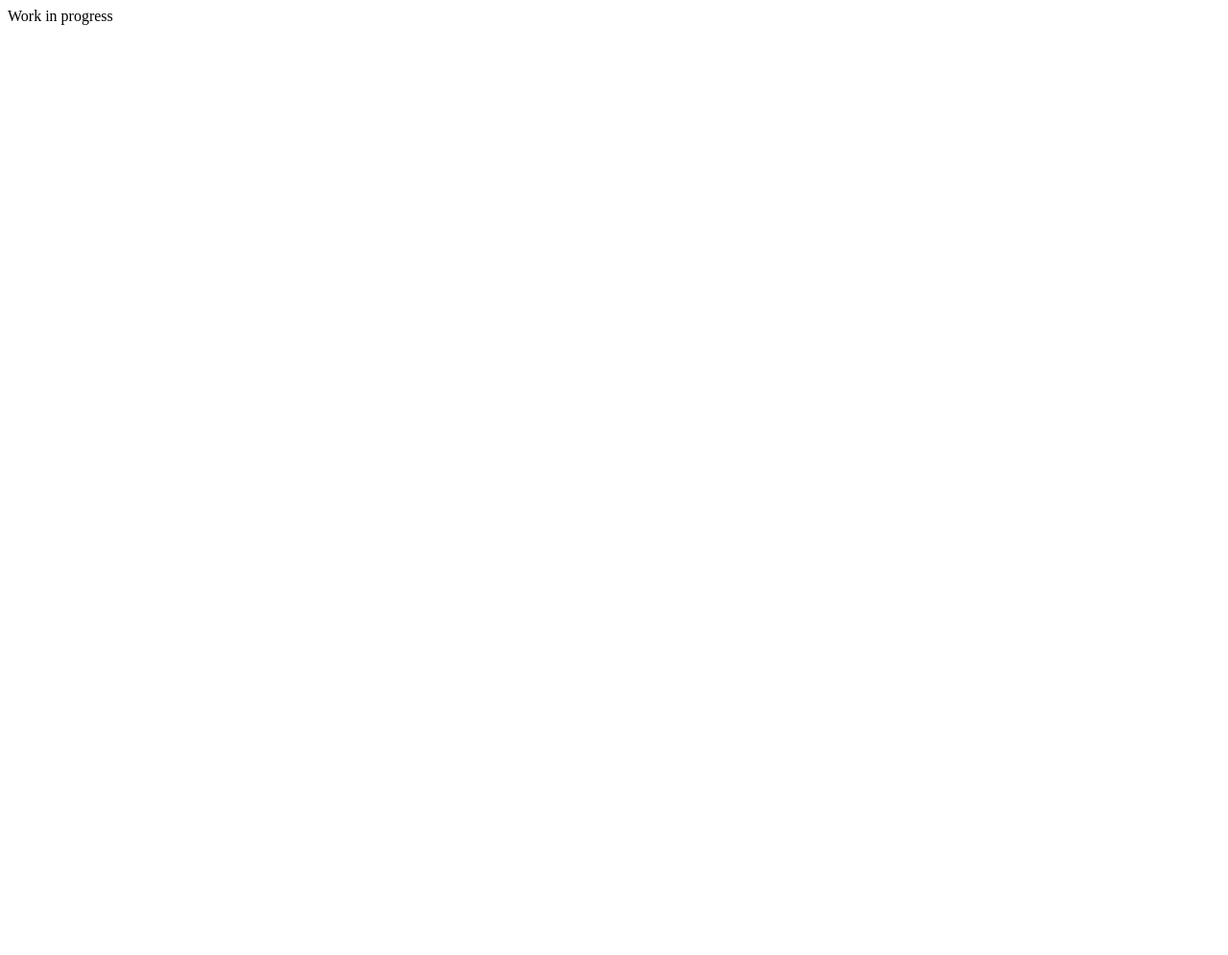
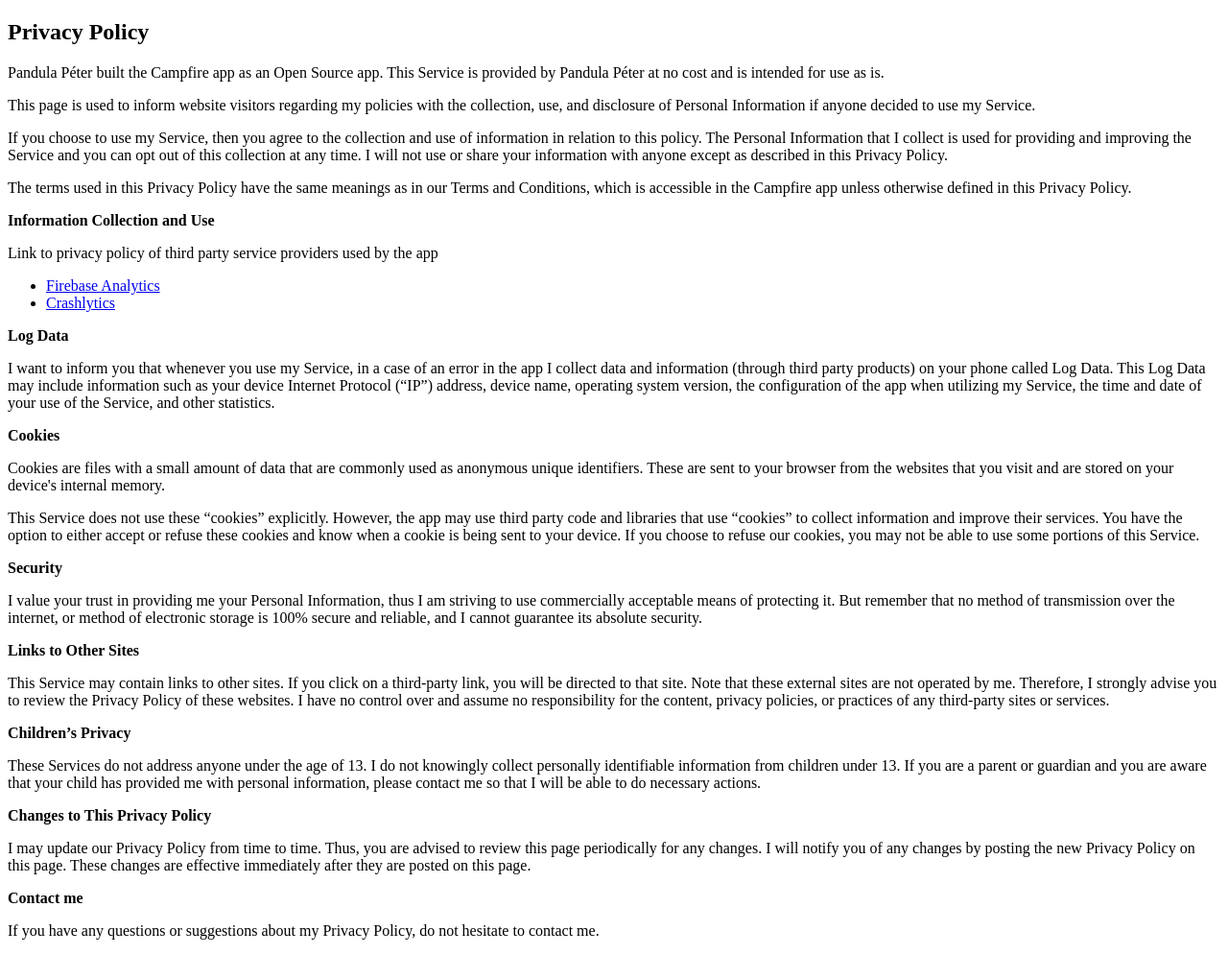
Before and after one commit to pandulapeter/campfire-backend, a website: page privacy-policy.html in a window 1280 px wide. Shown: the whole page at 96% size. Before the commit the page ends 800 px from the top, so only its background shows below. Drawn offline with Linux system fonts and the light colour scheme.

Commit message:
Create Terms and Conditions and Privacy Policy pages.

```diff
--- a/privacy-policy.html
+++ b/privacy-policy.html
@@ -1,9 +1,37 @@
 <!DOCTYPE html>
 <html>
-<head>
-  <title>Privacy policy</title>
-</head>
-<body>
-Work in progress
-</body>
+	<head>
+		<meta charset="utf-8">
+		<meta name="viewport" content="width=device-width">
+		<title>Privacy Policy</title>
+	</head>
+	<body>
+		<h2>Privacy Policy</h2>
+		<p>Pandula Péter built the Campfire app as an Open Source app. This Service is provided by Pandula Péter at no cost and is intended for use as is.</p>
+		<p>This page is used to inform website visitors regarding my policies with the collection, use, and disclosure of Personal Information if anyone decided to use my Service.</p>
+		<p>If you choose to use my Service, then you agree to the collection and use of information in relation to this policy. The Personal Information that I collect is used for providing and improving the Service and you can opt out of this collection at any time. I will not use or share your information with anyone except as described in this Privacy Policy.</p>
+		<p>The terms used in this Privacy Policy have the same meanings as in our Terms and Conditions, which is accessible in the Campfire app unless otherwise defined in this Privacy Policy.</p>
+		<p><strong>Information Collection and Use</strong></p>
+		<div><p>Link to privacy policy of third party service providers used by the app</p>
+			<ul>
+				<li><a href="https://firebase.google.com/policies/analytics" target="_blank">Firebase Analytics</a></li>
+				<li><a href="http://try.crashlytics.com/terms/privacy-policy.pdf" target="_blank">Crashlytics</a></li>
+			</ul>
+		</div>
+		<p><strong>Log Data</strong></p>
+		<p> I want to inform you that whenever you use my Service, in a case of an error in the app I collect data and information (through third party products) on your phone called Log Data. This Log Data may include information such as your device Internet Protocol (“IP”) address, device name, operating system version, the configuration of the app when utilizing my Service, the time and date of your use of the Service, and other statistics.</p>
+		<p><strong>Cookies</strong></p>
+		<p>Cookies are files with a small amount of data that are commonly used as anonymous unique identifiers. These are sent to your browser from the websites that you visit and are stored on your device's internal memory.</p>
+		<p>This Service does not use these “cookies” explicitly. However, the app may use third party code and libraries that use “cookies” to collect information and improve their services. You have the option to either accept or refuse these cookies and know when a cookie is being sent to your device. If you choose to refuse our cookies, you may not be able to use some portions of this Service.</p>
+		<p><strong>Security</strong></p>
+		<p> I value your trust in providing me your Personal Information, thus I am striving to use commercially acceptable means of protecting it. But remember that no method of transmission over the internet, or method of electronic storage is 100% secure and reliable, and I cannot guarantee its absolute security.</p>
+		<p><strong>Links to Other Sites</strong></p>
+		<p>This Service may contain links to other sites. If you click on a third-party link, you will be directed to that site. Note that these external sites are not operated by me. Therefore, I strongly advise you to review the Privacy Policy of these websites. I have no control over and assume no responsibility for the content, privacy policies, or practices of any third-party sites or services.</p>
+		<p><strong>Children’s Privacy</strong></p>
+		<p>These Services do not address anyone under the age of 13. I do not knowingly collect personally identifiable information from children under 13. If you are a parent or guardian and you are aware that your child has provided me with personal information, please contact me so that I will be able to do necessary actions.</p>
+		<p><strong>Changes to This Privacy Policy</strong></p>
+		<p> I may update our Privacy Policy from time to time. Thus, you are advised to review this page periodically for any changes. I will notify you of any changes by posting the new Privacy Policy on this page. These changes are effective immediately after they are posted on this page.</p>
+		<p><strong>Contact me</strong></p>
+		<p>If you have any questions or suggestions about my Privacy Policy, do not hesitate to contact me.</p>
+	</body>
 </html>
```
Also changed, not shown: server.js (+7 -0 lines), terms-and-conditions.html (added, +23 -0 lines).
